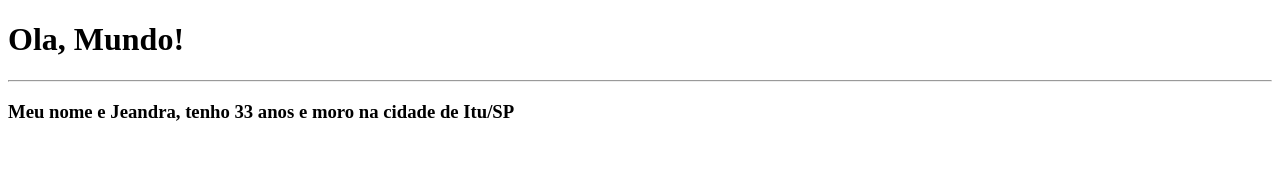
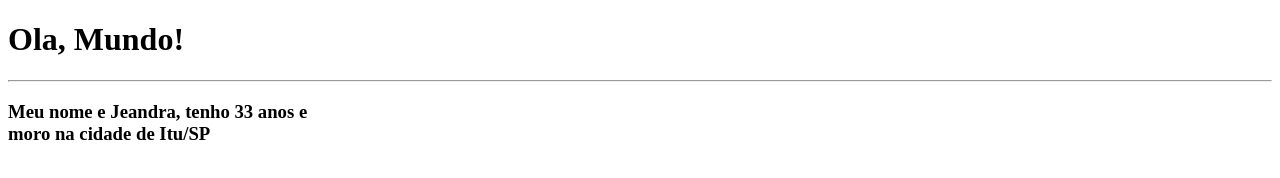
Before and after one commit to Jeandra/Ola-Mundo, a plain HTML site: page apresentacao/index.html in a window 1280 px wide. Drawn offline with Linux system fonts and the light colour scheme.

Commit message:
Update index.html

```diff
--- a/apresentacao/index.html
+++ b/apresentacao/index.html
@@ -10,6 +10,6 @@
     <h1>Ola, Mundo!</h1>
     <hr>
     <h3>Meu nome e Jeandra, tenho 33 anos
-        e moro na cidade de Itu/SP </h3>
+        e <br> moro na cidade de Itu/SP </h3>
 </body>
 </html>
```
